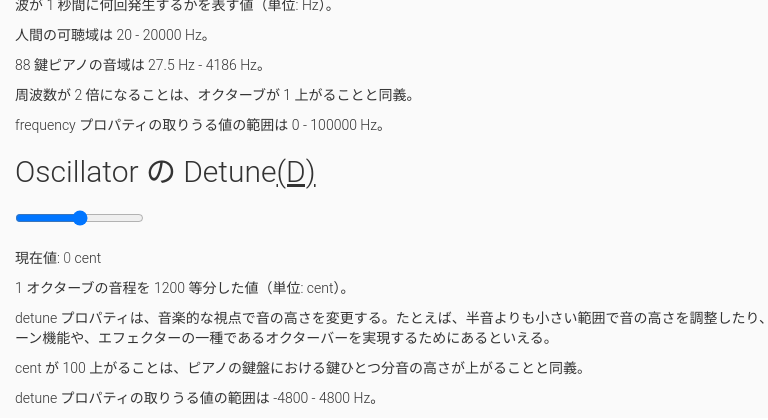
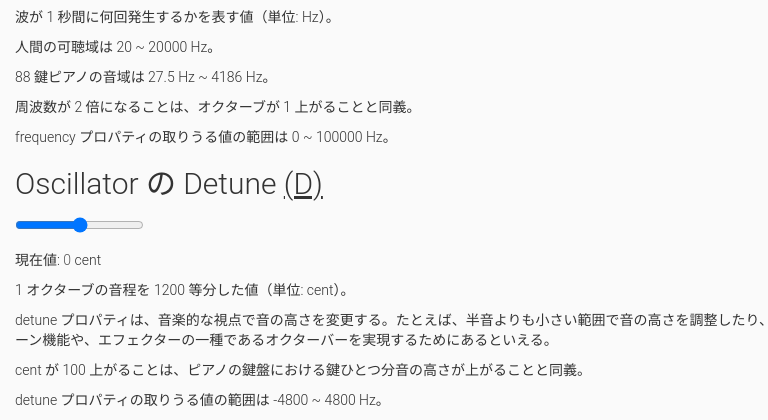
Before and after one commit to chalkygames123/chalkygames123.github.io, a plain HTML site: page index.html in a window 1280 px wide. Shown: the part 632-1052 px from the top of the page, without its empty margins (0-768 px from the left). Drawn offline with Linux system fonts and the light colour scheme.

Commit message:
Fixed tiny problems

```diff
--- a/css/style.css
+++ b/css/style.css
@@ -16,8 +16,16 @@ body {
 	box-shadow: 0px 3px 10px gray;
 }
 
-input[class^="range-"] {
-	height: 40px;
+.form-wave-type label {
+	height: 30px;
+}
+
+input[type="range"] {
+	height: 30px;
+}
+
+input[type="radio"] {
+	margin-right: 10px;
 }
 
 output {
--- a/index.html
+++ b/index.html
@@ -21,34 +21,34 @@
 				<h2>Oscillator を起動/停止 <u>(Enter)</u></h2>
 				<button class="play-button"><i class="fa fa-play"></i></button>
 
-				<h2>Oscillator の Gain<u>(G)</u></h2>
+				<h2>Oscillator の Gain <u>(G)</u></h2>
 				<label accesskey="g"><input type="range" class="range-volume" value="0.5" min="0" max="1" step="0.05"></label>
 				<p>現在値: <output class="current-volume"></output></p>
 
 				<h2>Oscillator の WaveType</h2>
 				<form class="form-wave-type" action="">
-					<label accesskey="s"><input type="radio" name="radio-wave-type" value="sine" checked>SINE<u>(S)</u></label>
-					<label accesskey="q"><input type="radio" name="radio-wave-type" value="square">SQUARE<u>(Q)</u></label>
-					<label accesskey="a"><input type="radio" name="radio-wave-type" value="sawtooth">SAWTOOTH<u>(A)</u></label>
-					<label accesskey="t"><input type="radio" name="radio-wave-type" value="triangle">TRIANGLE<u>(T)</u></label>
+					<label accesskey="s"><input type="radio" name="radio-wave-type" value="sine" checked>SINE <u>(S)</u></label>
+					<label accesskey="q"><input type="radio" name="radio-wave-type" value="square">SQUARE <u>(Q)</u></label>
+					<label accesskey="a"><input type="radio" name="radio-wave-type" value="sawtooth">SAWTOOTH <u>(A)</u></label>
+					<label accesskey="t"><input type="radio" name="radio-wave-type" value="triangle">TRIANGLE <u>(T)</u></label>
 				</form>
 
-				<h2>Oscillator の Frequency<u>(F)</u></h2>
+				<h2>Oscillator の Frequency <u>(F)</u></h2>
 				<label accesskey="f"><input type="range" class="range-frequency" name="range-frequency" value="440" min="20" max="20000" step="1"></label>
 				<p>現在値: <output class="current-frequency"></output> Hz</p>
 				<p>波が 1 秒間に何回発生するかを表す値（単位: Hz）。</p>
-				<p>人間の可聴域は 20 - 20000 Hz。</p>
-				<p>88 鍵ピアノの音域は 27.5 Hz - 4186 Hz。</p>
+				<p>人間の可聴域は 20 ~ 20000 Hz。</p>
+				<p>88 鍵ピアノの音域は 27.5 Hz ~ 4186 Hz。</p>
 				<p>周波数が 2 倍になることは、オクターブが 1 上がることと同義。</p>
-				<p>frequency プロパティの取りうる値の範囲は 0 - 100000 Hz。</p>
+				<p>frequency プロパティの取りうる値の範囲は 0 ~ 100000 Hz。</p>
 
-				<h2>Oscillator の Detune<u>(D)</u></h2>
+				<h2>Oscillator の Detune <u>(D)</u></h2>
 				<label accesskey="d"><input type="range" class="range-detune" value="0" min="-4800" max="4800" step="100"></label>
 				<p>現在値: <output class="current-detune"></output> cent</p>
 				<p>1 オクターブの音程を 1200 等分した値（単位: cent）。</p>
 				<p>detune プロパティは、音楽的な視点で音の高さを変更する。たとえば、半音よりも小さい範囲で音の高さを調整したり、オクターブ違いの音を生成・合成したりする。シンセサイザーのファインチューン機能や、エフェクターの一種であるオクターバーを実現するためにあるといえる。</p>
 				<p>cent が 100 上がることは、ピアノの鍵盤における鍵ひとつ分音の高さが上がることと同義。</p>
-				<p>detune プロパティの取りうる値の範囲は -4800 - 4800 Hz。</p>
+				<p>detune プロパティの取りうる値の範囲は -4800 ~ 4800 Hz。</p>
 			</div><!-- .col-md-12 -->
 		</div><!-- .row-fluid -->
 	</div><!-- .container-fluid -->
```
